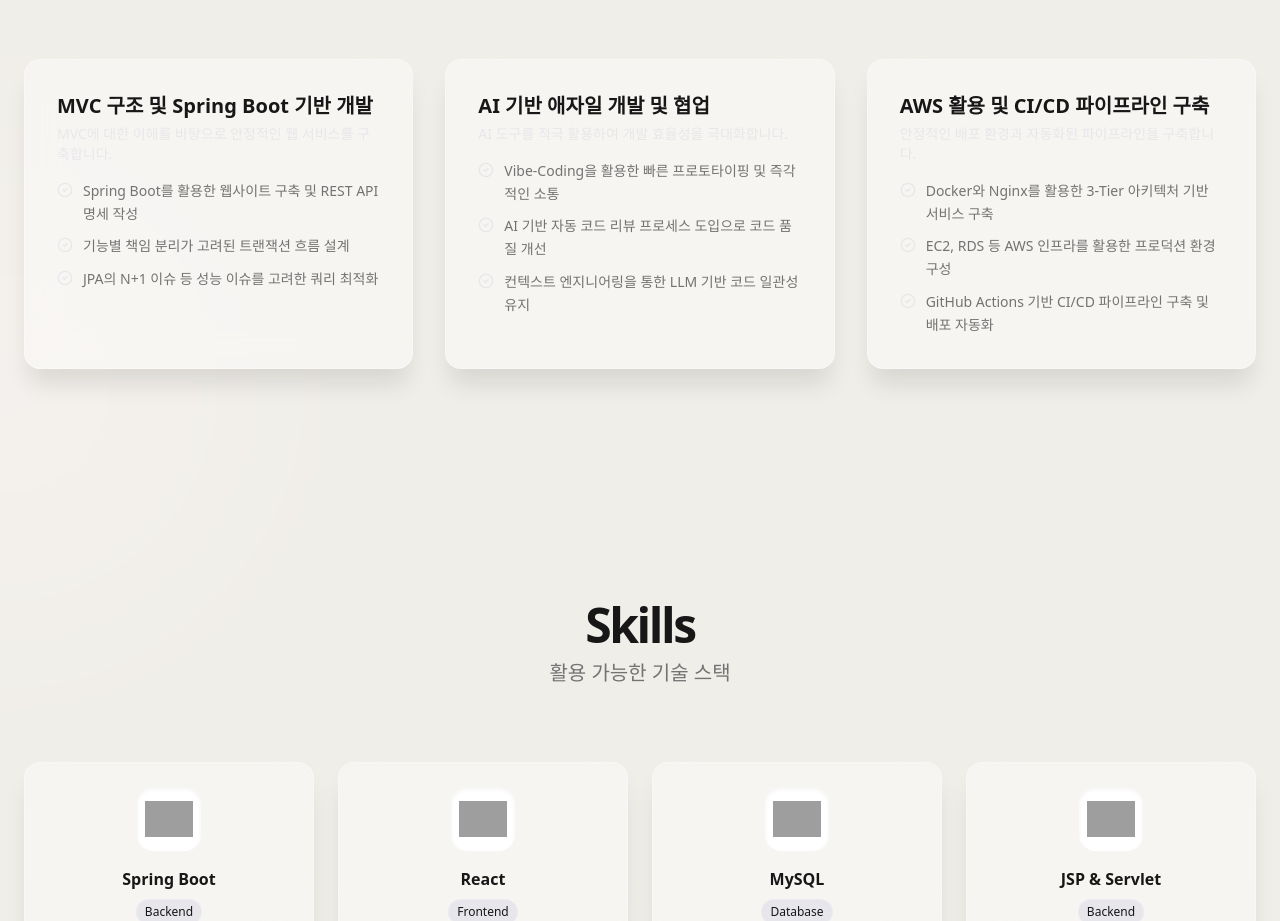
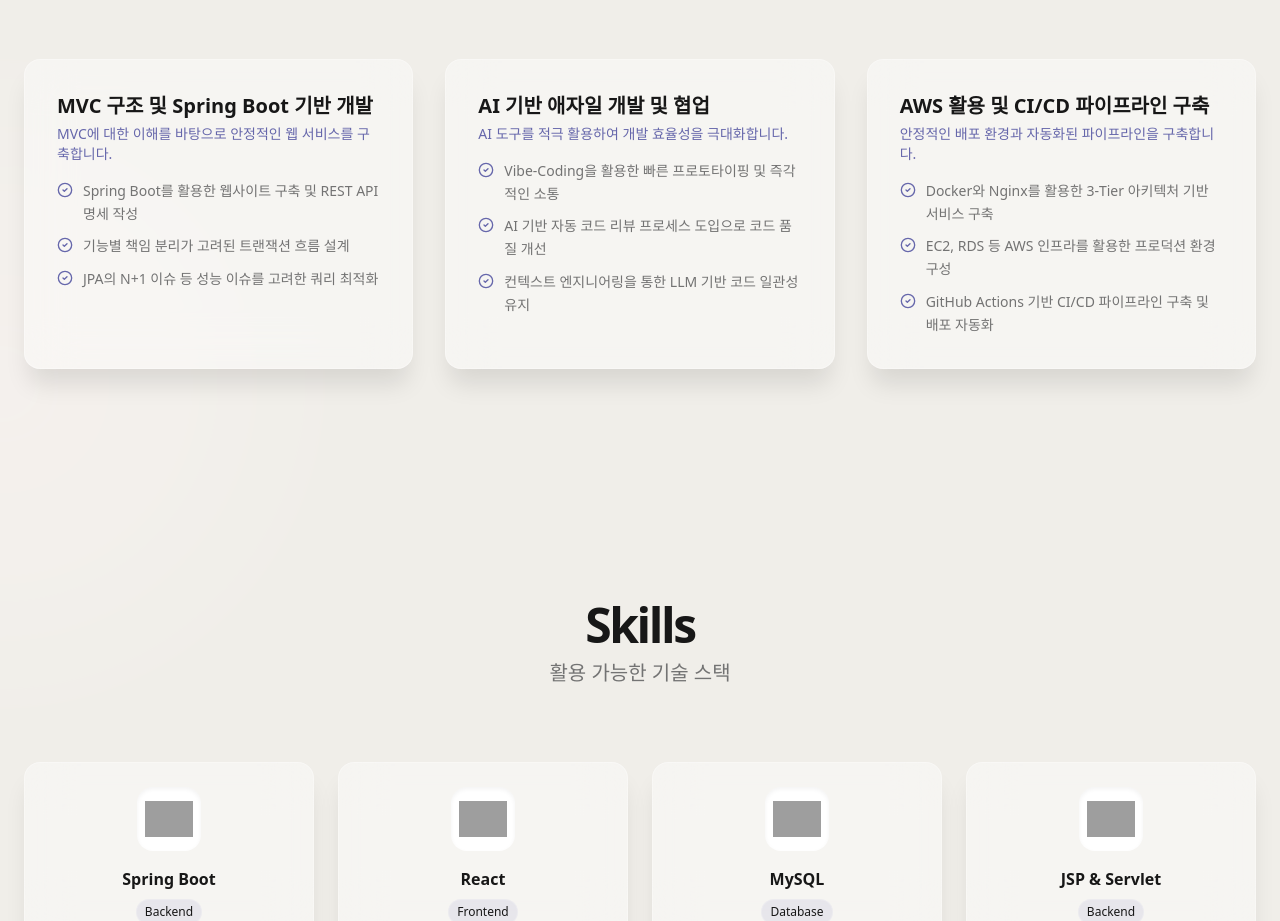
Before and after one commit to earlydreamer/earlydreamer.github.io, a Next.js app: page / in a window 1280 px wide. Shown: the part 1040-1961 px from the top of the page. Built offline with nearby package versions, Linux system fonts and the light colour scheme; grey boxes are pictures that could not be loaded.

Commit message:
style: 핵심역량 카드 포인트 컬러 진하게 조정
- description 텍스트 색상 --accent  --primary
- 체크 아이콘 색상 --accent  --primary
- 다크모드/라이트모드 모두 가시성 향상

```diff
--- a/src/components/sections/CompetencySection.tsx
+++ b/src/components/sections/CompetencySection.tsx
@@ -34,7 +34,7 @@ export function CompetencySection() {
                             <h3 className="text-xl font-bold" style={{ color: 'var(--foreground)' }}>
                                 {competency.title}
                             </h3>
-                            <p className="text-sm font-medium mt-1" style={{ color: 'var(--accent)' }}>
+                            <p className="text-sm font-medium mt-1" style={{ color: 'var(--primary)' }}>
                                 {competency.description}
                             </p>
                         </div>
@@ -43,7 +43,7 @@ export function CompetencySection() {
                         <ul className="space-y-2.5">
                             {competency.items.map((item, i) => (
                                 <li key={i} className="flex gap-2.5 text-sm items-start leading-relaxed" style={{ color: 'var(--muted-foreground)' }}>
-                                    <CheckCircle2 className="w-4 h-4 shrink-0 mt-0.5" style={{ color: 'var(--accent)' }} />
+                                    <CheckCircle2 className="w-4 h-4 shrink-0 mt-0.5" style={{ color: 'var(--primary)' }} />
                                     <span>{item}</span>
                                 </li>
                             ))}
```
